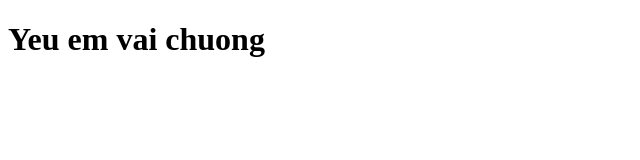
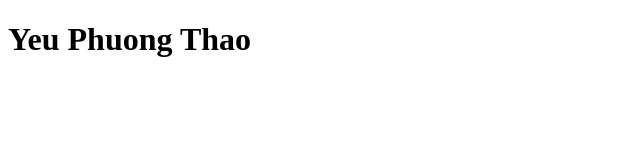
Before and after one commit to thinhkorea/PTTTT, a plain HTML site: page pt.html in a window 1280 px wide. Shown: the whole page, without its empty margins (0-640 px from the left). Drawn offline with Linux system fonts and the light colour scheme.

Commit message:
Nhanh main chinh lan 1

```diff
--- a/pt.html
+++ b/pt.html
@@ -6,6 +6,6 @@
         <title>Document</title>
     </head>
     <body>
-        <h1>Yeu em vai chuong</h1>
+        <h1>Yeu Phuong Thao</h1>
     </body>
 </html>
```
